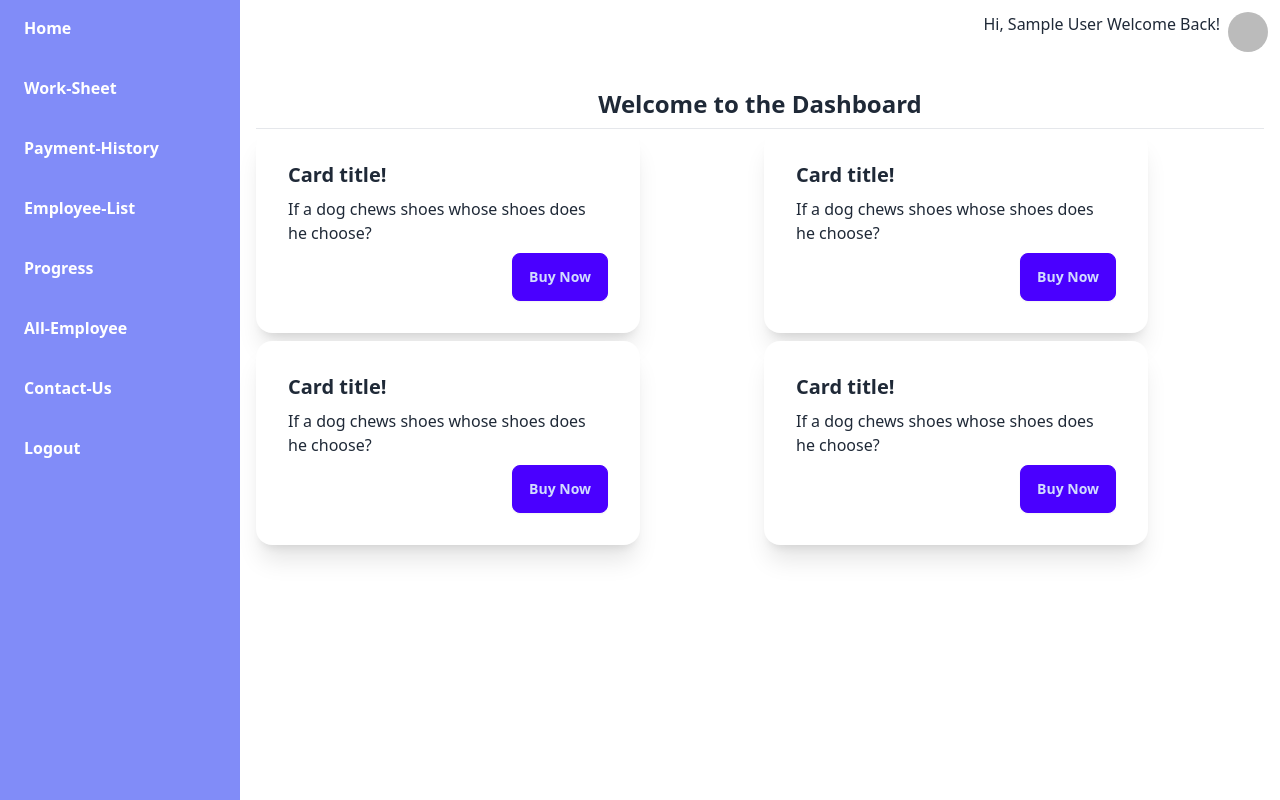
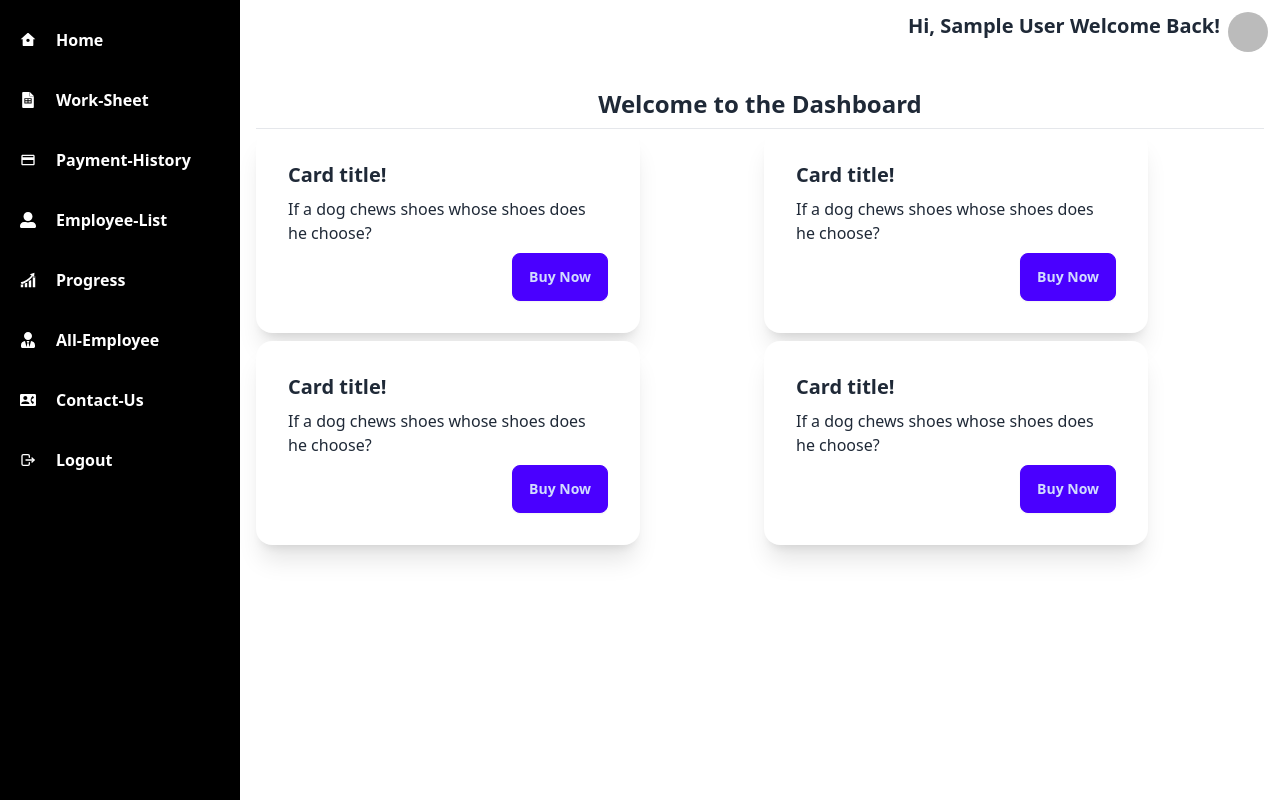
Before and after one commit to AkashAhmed007/Employee-Management-Client, a React (Vite) app: page /dashboard in a window 1280 px wide. Built offline with nearby package versions, Linux system fonts and the light colour scheme; no server answers; sample sign-in values are in the browser's storage.

Commit message:
Project Done

```diff
--- a/src/Dashboard/AllEmployee.jsx
+++ b/src/Dashboard/AllEmployee.jsx
@@ -43,7 +43,7 @@ const [selectedEmployeeId, setSelectedEmployeeId] = useState(null);
       <h1 className="text-center text-xl font-bold bg-slate-300 py-3">
         This is All-EmployeeList
       </h1>
-      <div className="border rounded-md w-10/12 m-5">
+      <div className="border w-full rounded-md p-5">
         <table className="table">
           <thead>
             <tr className="text-black">
--- a/src/Dashboard/Dashboard.jsx
+++ b/src/Dashboard/Dashboard.jsx
@@ -1,46 +1,93 @@
 import { useContext } from "react";
 import { NavLink, Outlet } from "react-router-dom";
 import { AuthContext } from "../Firebase/FirebaseProvider";
+import { RiHome7Fill } from "react-icons/ri";
+import { SiGooglesheets } from "react-icons/si";
+import { MdPayment } from "react-icons/md";
+import { FaUserAlt } from "react-icons/fa";
+import { GiProgression } from "react-icons/gi";
+import { FaUserTie } from "react-icons/fa";
+import { MdContactPhone } from "react-icons/md";
+import { TbLogout } from "react-icons/tb";
 const Dashboard = () => {
-  const { user, logOut } = useContext(AuthContext);
+const { user, loading, logOut } = useContext(AuthContext);
+  if (loading) {
+    return (
+      <div className="min-h-screen my-20 text-center">
+        <span className="loading loading-spinner loading-xs"></span>
+        <span className="loading loading-spinner loading-sm"></span>
+        <span className="loading loading-spinner loading-md"></span>
+        <span className="loading loading-spinner loading-lg"></span>
+      </div>
+    );
+  }
+
+  if (!user) {
+    return <div>Error loading user data</div>;
+  }
+
   return (
     <>
       <div className="flex">
-        <div className="w-60 h-screen bg-indigo-400">
-          <ul className="menu flex flex-col gap-5 text-white text-base font-bold">
+        <div className="w-60 min-h-screen bg-black">
+          <ul className="menu flex flex-col gap-5 text-white text-base font-bold p-5">
+            <div className="flex gap-1 items-center justify-start">
+              <RiHome7Fill />
               <li>
                 <NavLink to="/">Home</NavLink>
               </li>
+            </div>
+            <div className="flex gap-1 items-center justify-start">
+              <SiGooglesheets />
               <li>
                 <NavLink to="/dashboard/worksheet">Work-Sheet</NavLink>
               </li>
+            </div>
+            <div className="flex gap-1 items-center justify-start">
+              <MdPayment />
               <li>
-              <NavLink to="/dashboard/payment-history">Payment-History</NavLink>
+                <NavLink to="/dashboard/payment-history">
+                  Payment-History
+                </NavLink>
               </li>
+            </div>
+            <div className="flex gap-1 items-center justify-start">
+              <FaUserAlt />
               <li>
                 <NavLink to="/dashboard/employee-list">Employee-List</NavLink>
               </li>
+            </div>
+            <div className="flex gap-1 items-center justify-start">
+              <GiProgression />
               <li>
                 <NavLink to="/dashboard/progress">Progress</NavLink>
               </li>
+            </div>
+            <div className="flex gap-1 items-center justify-start">
+              <FaUserTie />
               <li>
                 <NavLink to="/dashboard/all-employee">All-Employee</NavLink>
               </li>
+            </div>
+            <div className="flex gap-1 items-center justify-start">
+              <MdContactPhone />
               <li>
                 <NavLink to="/contact">Contact-Us</NavLink>
               </li>
+            </div>
+            <div className="flex gap-1 items-center justify-start">
+              <TbLogout />
               <li>
-              <button onClick={logOut} to="/">
+              <NavLink onClick={logOut} to="/">
                 Logout
-              </button>
+              </NavLink>
               </li>
+            </div>
           </ul>
         </div>
         <div className="flex-1">
           <div className="flex justify-end gap-2 p-3">
-          <h1>
-              Hi, {user.displayName || user.email} Welcome Back!
-            </h1>
+            <h1 className="text-xl font-bold">Hi, {user.displayName || user.email} Welcome Back!</h1>
             <div>
               <img
                 className="w-10 rounded-full"
@@ -52,7 +99,6 @@ const Dashboard = () => {
                 }
               />
             </div>
-
           </div>
 
           <Outlet></Outlet>
@@ -60,11 +106,6 @@ const Dashboard = () => {
       </div>
     </>
   );
-
 };
 
-
-
-
-
 export default Dashboard;
--- a/src/Dashboard/EmployeeList.jsx
+++ b/src/Dashboard/EmployeeList.jsx
@@ -70,7 +70,7 @@ const handlePay = async ()=>{
         This is Employee Directory-EmployeeList
       </h1>
       <div>
-        <div className="border rounded-md w-10/12 m-5">
+        <div className="border rounded-md w-full p-5">
           <table className="table">
             <thead>
               <tr className="text-black">
--- a/src/Dashboard/PaymentHistory.jsx
+++ b/src/Dashboard/PaymentHistory.jsx
@@ -16,7 +16,7 @@ return (
         This is Employee Payment-history
       </h1>
       <div>
-        <div className="border rounded-md w-10/12 m-5">
+        <div className="border rounded-md w-full p-5">
           <table className="table">
             {/* head */}
             <thead className="text-black">
--- a/src/Dashboard/Progress.jsx
+++ b/src/Dashboard/Progress.jsx
@@ -44,7 +44,7 @@ const Progress = () => {
 
     {/* display Data */}
       <div className="flex gp-3 justify-between items- m-2">
-        <div className="border rounded-md w-1/2 mt-5">
+        <div className="border rounded-md w-full m-3 p-5">
           <table className="table">
             {/* head */}
             <thead className="text-black">
--- a/src/Dashboard/WorkSheet.jsx
+++ b/src/Dashboard/WorkSheet.jsx
@@ -51,7 +51,7 @@ const WorkSheet = () => {
       </h1>
       <hr />
       <div className="flex justify-between gap-2">
-        <div className="border rounded-md w-full m-5">
+        <div className="border rounded-md w-full m-5 p-5">
           <form onSubmit={handleSubmit} className="space-y-5 m-2">
             <div className="space-y-1 text-sm">
               <label htmlFor="task" className="block">
--- a/src/Firebase/FirebaseProvider.jsx
+++ b/src/Firebase/FirebaseProvider.jsx
@@ -31,9 +31,9 @@ const logOut = ()=>{
 
 
 useEffect(()=>{
-    const unsubscribe = onAuthStateChanged(auth, (user) => {
-        setUser(user)
-        setLoading(false)
+    const unsubscribe = onAuthStateChanged(auth, async (user) => {
+      setUser(user)
+      setLoading(false)
   });
   return ()=> unsubscribe()
 },[])
--- a/src/Firebase/firebaseConfig.js
+++ b/src/Firebase/firebaseConfig.js
@@ -1,6 +1,6 @@
 import { initializeApp } from "firebase/app";
 import { getAuth } from "firebase/auth";
-
+import 'firebase/firestore';
 const firebaseConfig = {
   apiKey: import.meta.env.VITE_APIKEY,
   authDomain:import.meta.env.VITE_AUTHDOMAIN,
@@ -12,6 +12,5 @@ const firebaseConfig = {
 
 // Initialize Firebase
 const app = initializeApp(firebaseConfig);
-
 const auth = getAuth(app);
 export default auth
--- a/src/Pages/Register.jsx
+++ b/src/Pages/Register.jsx
@@ -34,6 +34,7 @@ const Register = () => {
       }
       navigate(location?.state || "/", { replace: true });
       const user2 = {
+        uid : user.uid,
         username: res._tokenResponse.displayName,
         email: res._tokenResponse.email,
         image: res._tokenResponse.photoUrl,
@@ -44,11 +45,12 @@ const Register = () => {
     });
   };
 
+
   useEffect(() => {
     if (user) navigate(location?.state);
   }, []);
 
-  const onSubmit = (data) => {
+const onSubmit = (data) => {
     const {
       username,
       email,
@@ -100,6 +102,7 @@ const Register = () => {
           .then((res) => {
             if (res.data.success) {
               const user = {
+                userId: user.uid,
                 username,
                 email,
                 password,
@@ -195,7 +198,7 @@ const Register = () => {
               {...register("role")}
               className="select select-bordered w-full max-w-md mt-2 mb-2"
             >
-              <option disabled selected>
+              <option selected>
                 Select Role
               </option>
               <option>HR</option>
--- a/src/main.jsx
+++ b/src/main.jsx
@@ -57,11 +57,10 @@ const router = createBrowserRouter([
   },
   {
     path: "dashboard",
-    element: (
+    element:
       <PrivateRoute>
         <Dashboard></Dashboard>
-      </PrivateRoute>
-    ),
+      </PrivateRoute>,
     children: [
       {
         index: true,
```
Lines whose indentation alone changed are shown as unchanged.
